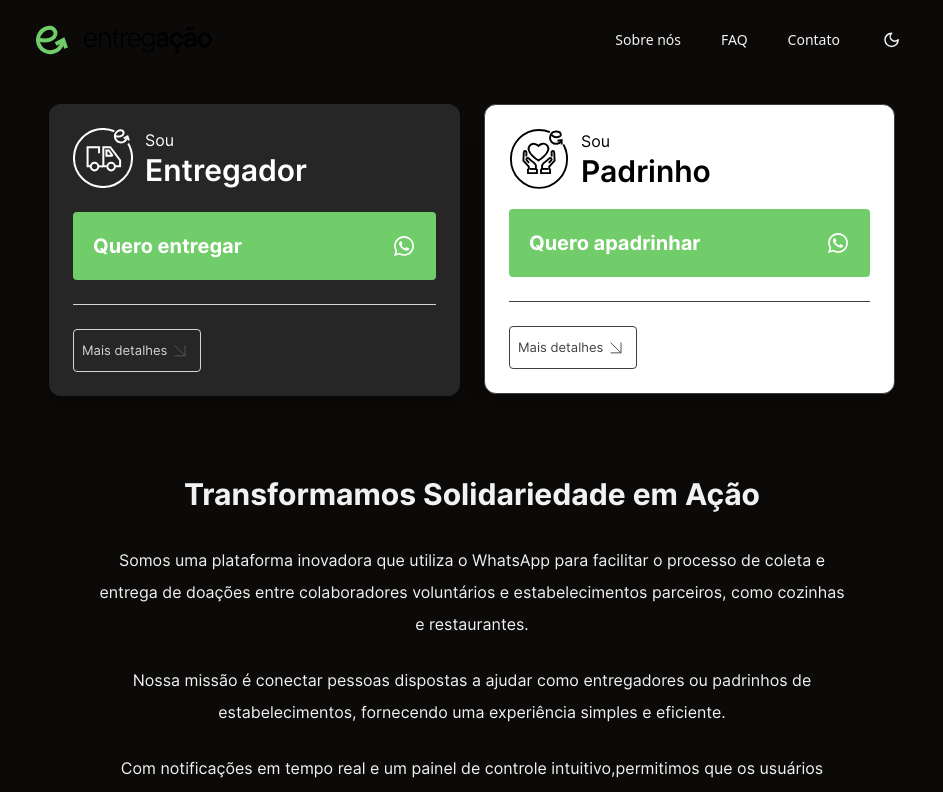
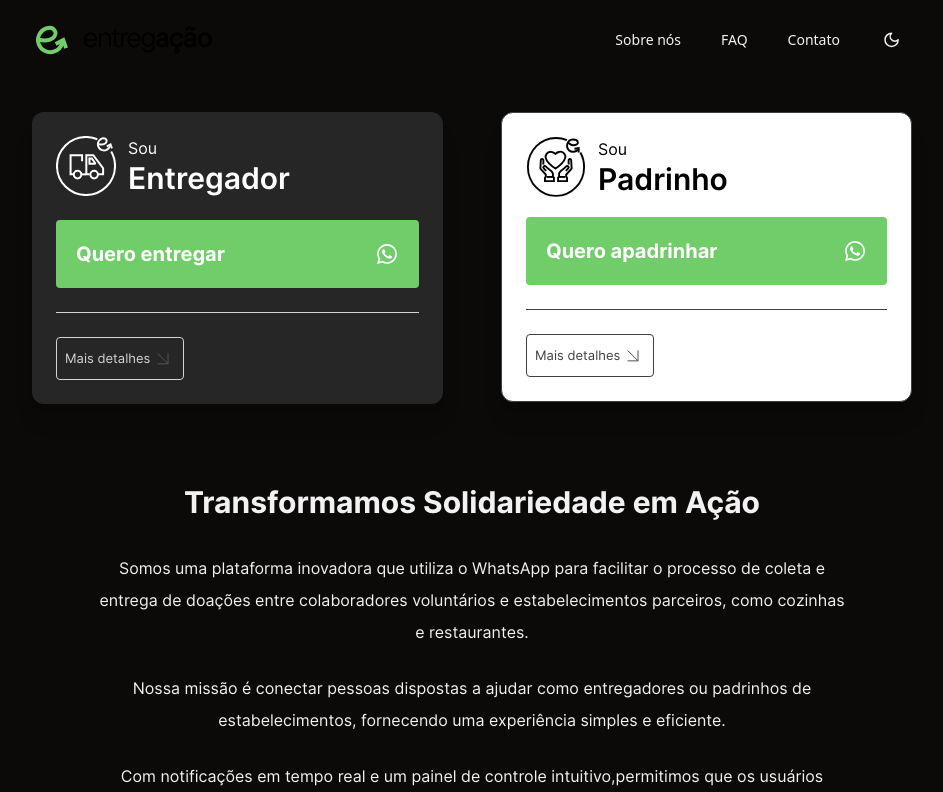
Before and after one commit to lucaoskaique/entregacao-app, a React (Vite) app: page / in a window 1280 px wide. Shown: the top 792 px of the page, without its empty margins (168-1111 px from the left). Built offline with nearby package versions, Linux system fonts and the light colour scheme.

Commit message:
style: fix card display

```diff
--- a/src/components/ui/hero.tsx
+++ b/src/components/ui/hero.tsx
@@ -13,7 +13,7 @@ export const Hero = () => {
 
   return (
     <Container>
-      <section className='min-h-[100px] flex flex-col gap-6 items-center mt-6 mx-3 tablet:flex-row tablet:justify-center tablet:items-start'>
+      <section className='min-h-[100px] flex flex-col gap-6 items-center mt-8 tablet:flex-row tablet:justify-between tablet:items-start'>
         <div className='w-full min-w-[250px] max-w-[411px] bg-neutral-800 rounded-xl p-6 flex flex-col shadow-xl'>
           <div className='border-b border-neutral-300 mb-6'>
             <div className='flex gap-3 mb-6'>
```
